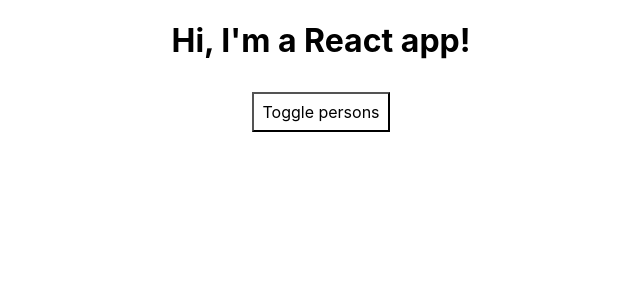
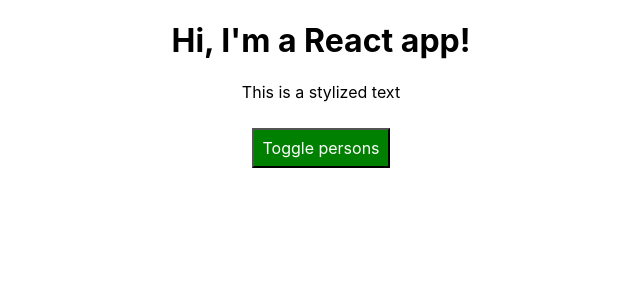
Before and after one commit to gentilijuanmanuel/react-getting-started, a React (Create React App) app in the folder react-course/react-complete-guide/: page / in a window 1280 px wide. Shown: the top 300 px of the page, without its empty margins (319-959 px from the left). Built offline with nearby package versions, Linux system fonts and the light colour scheme.

Commit message:
Added some conditional style.

```diff
--- a/react-course/react-complete-guide/src/App.css
+++ b/react-course/react-complete-guide/src/App.css
@@ -1,3 +1,11 @@
-.App {
+.app {
     text-align: center;
 }
+
+.red {
+    color: red;
+}
+
+.bold {
+    font-weight: bold;
+}
--- a/react-course/react-complete-guide/src/App.js
+++ b/react-course/react-complete-guide/src/App.js
@@ -1,5 +1,5 @@
 import React, { useState } from 'react';
-import Person from '../src/Person/Person.js'
+import Person from '../src/Person/Person.js';
 import './App.css';
 
 const app = props => {
@@ -46,7 +46,8 @@ const app = props => {
   }
 
   const buttonStyle = {
-    backgroundColor: 'white',
+    backgroundColor: 'green',
+    color: 'white',
     font: 'inherit',
     border: '1x solid blue',
     padding: '8px',
@@ -57,6 +58,8 @@ const app = props => {
   let persons = null;
 
   if(personsState.showPersons) {
+    buttonStyle.backgroundColor = 'red';
+
     persons =
       personsState.persons.map((person, index) => {
         return(
@@ -71,9 +74,18 @@ const app = props => {
     );
   }
 
+  let textClasses = [];
+  if(personsState.persons.length <= 2) {
+    textClasses.push('red');
+  }
+  if(personsState.persons.length <= 1) {
+    textClasses.push('bold');
+  }
+
   return (
-    <div className="App">
+    <div className="app">
       <h1>Hi, I'm a React app!</h1>
+      <p className={textClasses.join(' ')}>This is a stylized text</p>
       <button
         style={buttonStyle}
         onClick={togglePersonsHandler}>
```
